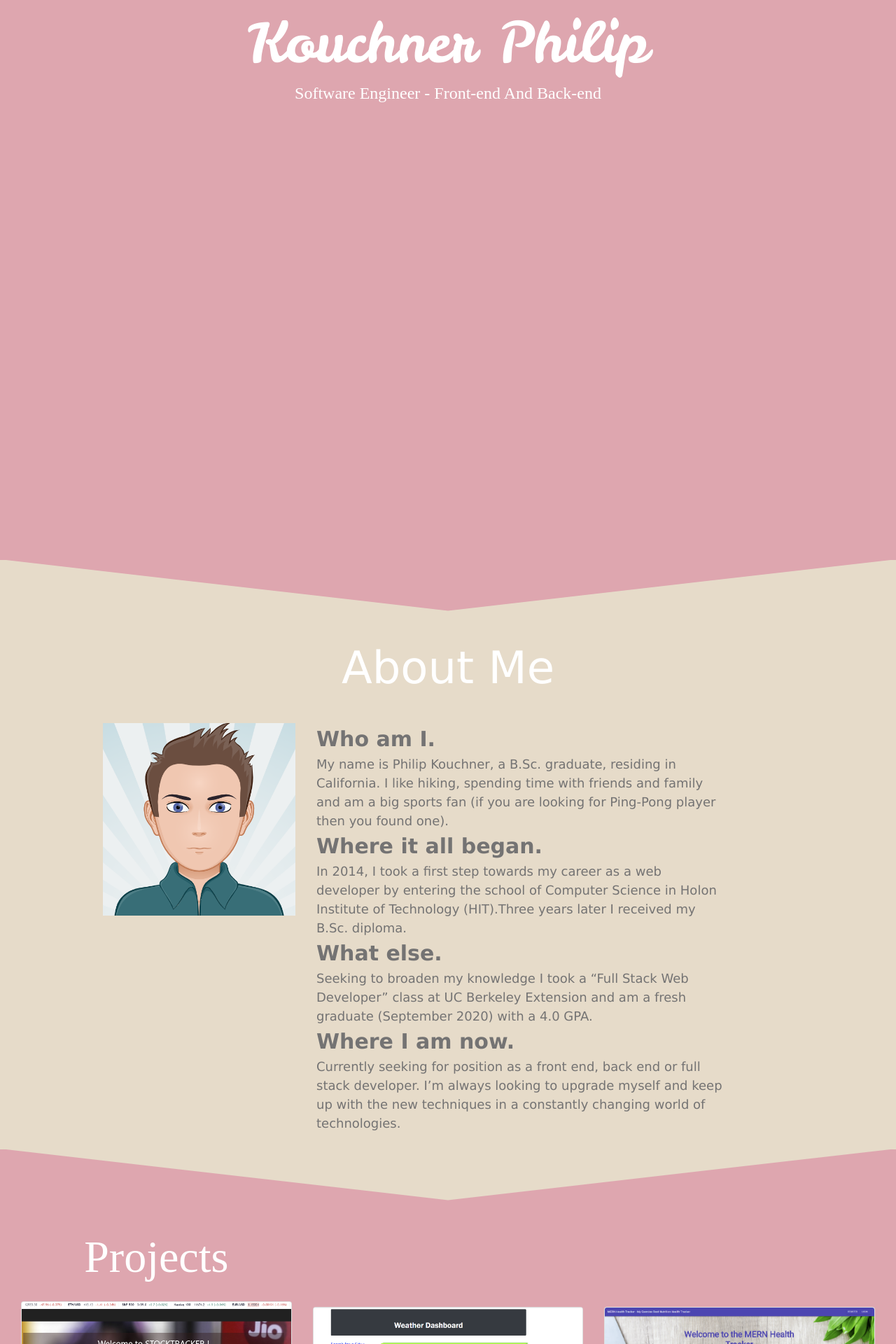
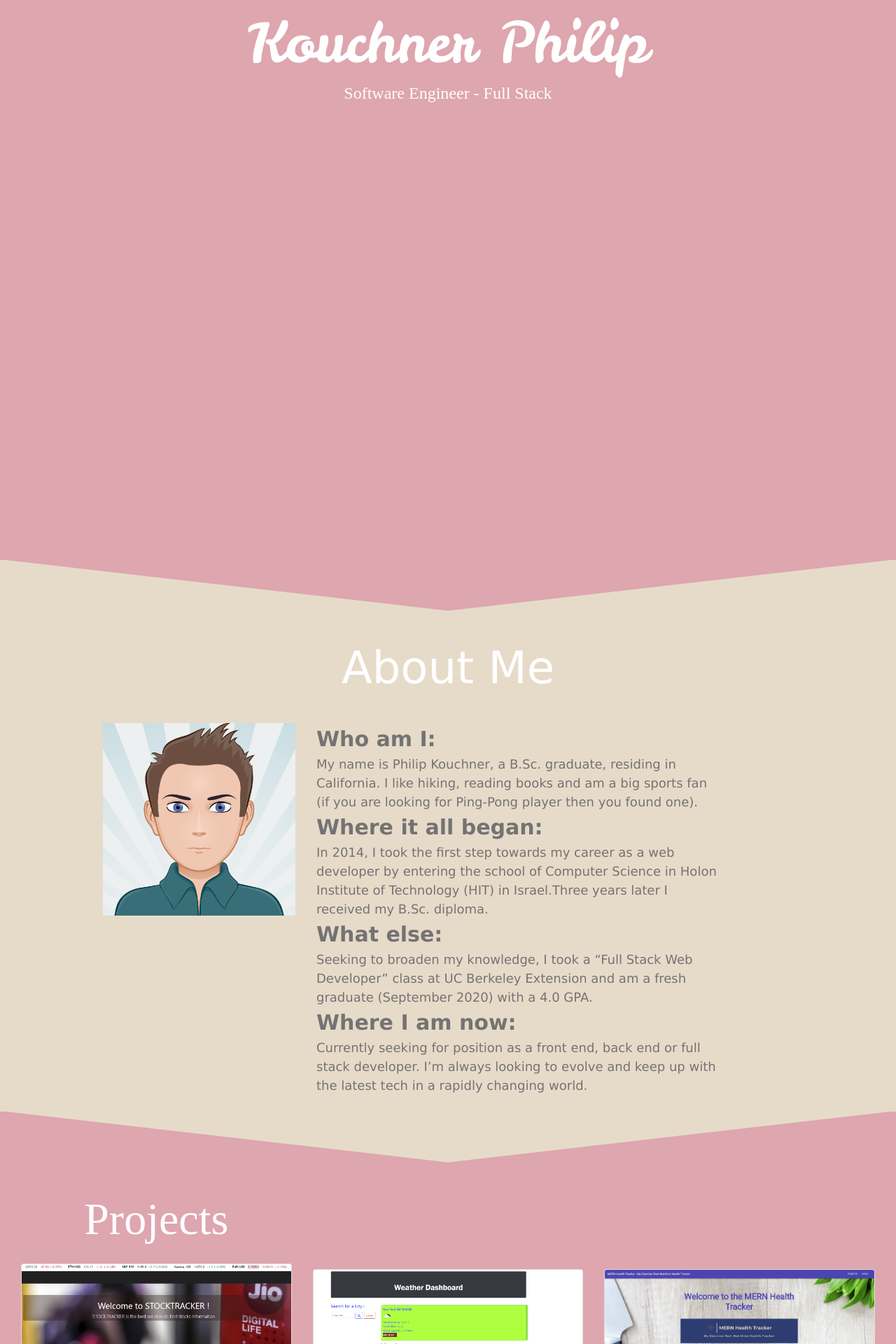
Before and after one commit to PhilipK-webdev/ProjectPortfolio, a React (Create React App) app in the folder client/: page / in a window 1280 px wide. Shown: the part 400-2320 px from the top of the page at 70% size. Built offline with nearby package versions, Linux system fonts and the light colour scheme; a web font is replaced by a local one.

Commit message:
update style and content

```diff
--- a/client/src/App.js
+++ b/client/src/App.js
@@ -28,7 +28,7 @@ function App() {
                 </div>
 
                   <div className="pb-5 mb-2 col" id="webDev">
-                    Software Engineer - Front-end And Back-end
+                    Software Engineer - Full Stack
                 </div>
                 </ScrollAnimation>
               </div>
--- a/client/src/components/Cards/Card.js
+++ b/client/src/components/Cards/Card.js
@@ -18,19 +18,18 @@ const Card = () => {
 
                                 <div className="mt-3 col-lg-6 col-md-12" id="about">
                                     <ScrollAnimation animateIn="zoomIn">
-                                        <strong style={{ fontSize: "30px" }}>Who am I.</strong> <br />
+                                        <strong style={{ fontSize: "30px" }}>Who am I:</strong> <br />
                                         My name is Philip Kouchner, a B.Sc. graduate, residing in California.
-                                        I like hiking, spending time with friends and family and am a big sports fan (if you are looking for Ping-Pong player then you found one). <br />
-                                        <strong style={{ fontSize: "30px" }}>Where it all began.</strong> <br />
-                                        In 2014, I took a first step towards my career as a web developer
-                                        by entering the school of Computer Science in Holon Institute of Technology (HIT).Three years later I received my B.Sc. diploma.<br />
-                                        <strong style={{ fontSize: "30px" }}>What else.</strong> <br />
-                                        Seeking to broaden my knowledge I took a “Full Stack Web Developer”
+                                        I like hiking, reading books and am a big sports fan (if you are looking for Ping-Pong player then you found one). <br />
+                                        <strong style={{ fontSize: "30px" }}>Where it all began:</strong> <br />
+                                        In 2014, I took the first step towards my career as a web developer
+                                        by entering the school of Computer Science in Holon Institute of Technology (HIT) in Israel.Three years later I received my B.Sc. diploma.<br />
+                                        <strong style={{ fontSize: "30px" }}>What else:</strong> <br />
+                                        Seeking to broaden my knowledge, I took a “Full Stack Web Developer”
                                          class at UC Berkeley Extension and am a fresh graduate (September 2020) with a 4.0 GPA.<br />
-                                        <strong style={{ fontSize: "30px" }}>Where I am now.</strong> <br />
+                                        <strong style={{ fontSize: "30px" }}>Where I am now:</strong> <br />
                                           Currently seeking for position as a front end, back end or full stack developer.
-                                          I’m always looking to upgrade myself and keep up with the new techniques
-                                          in a constantly changing world of technologies.
+                                          I’m always looking to evolve and keep up with the latest tech in a rapidly changing world.
                                      </ScrollAnimation>
                                 </div>
 
--- a/client/src/components/Contact/Contact.css
+++ b/client/src/components/Contact/Contact.css
@@ -6,7 +6,7 @@
 #contactMe{
     font-family: 'Merriweather', serif;
 }
-.fa-github:before{
+#fa-github:before{
     font-size: 27px;
     color: white;
 }
--- a/client/src/components/Contact/Contact.js
+++ b/client/src/components/Contact/Contact.js
@@ -9,7 +9,7 @@ const Contact = () => {
             <div className="row">
                 <div className="col-md-3"></div>
                 <div className="text-center col-md-6">
-                    <ScrollAnimation animateIn="slideInRight" duration="2">
+                    <ScrollAnimation animateIn="slideInRight" duration={2}>
                         <h1 className="text-center mt-3 mb-4" id="contactMe" style={{ color: "rgb(255, 255, 255)", fontSize: "4rem" }} >Contact Me</h1>
                     </ScrollAnimation>
                 </div>
@@ -19,10 +19,10 @@ const Contact = () => {
 
                 <div className="col-md-3"></div>
                 <div className="text-center col-md-6">
-                    <ScrollAnimation animateIn="zoomInUp" duration="2">
+                    <ScrollAnimation animateIn="zoomInUp" duration={2}>
                         <div style={{ display: "inline-block" }} >
                             <a href="https://github.com/PhilipK-webdev" target="_blank" rel="noopener noreferrer" aria-label="GitHub icon" title="GitHub">
-                                <i className="fab fa-github" style={{ cursor: "pointer" }}>
+                                <i className="fab fa-github" id="fa-github" style={{ cursor: "pointer" }}>
                                 </i>
                             </a>
                         </div>
@@ -48,7 +48,7 @@ const Contact = () => {
             <div className="container-fluid">
                 <div className="row no-gutters" style={{ marginBottom: "15px" }}>
                     <div className="text-center col"><div className="container" style={{ display: "inline" }}>
-                        <ScrollAnimation animateIn="slideInUp" duration="2">
+                        <ScrollAnimation animateIn="slideInUp" duration={2}>
                             <FormRequest />
                         </ScrollAnimation>
                     </div>
--- a/client/src/components/Navbar/Nav.js
+++ b/client/src/components/Navbar/Nav.js
@@ -5,7 +5,7 @@ const Nav = () => {
         <div className="row m-0">
             <div className="container-fluid p-0" id="container">
                 <nav className="navbar navbar-expand-lg navbar-dark">
-                    <a href="#about" style={{ color: "black" }} id="myName">Philip Kouchner</a>
+                    <a href="#about" style={{ color: "black", marginRight: "10px" }} id="myName">Home</a>
                     <button className="navbar-toggler toggler-example" type="button" data-toggle="collapse" data-target="#basic-navbar-nav"
                         aria-controls="basic-navbar-nav" aria-expanded="false" aria-label="Toggle navigation"><span className="dark-blue-text"><i
                             className="fas fa-bars fa-1x"></i></span></button>
```
Also changed, not shown: package.json (line endings or trailing spaces).
